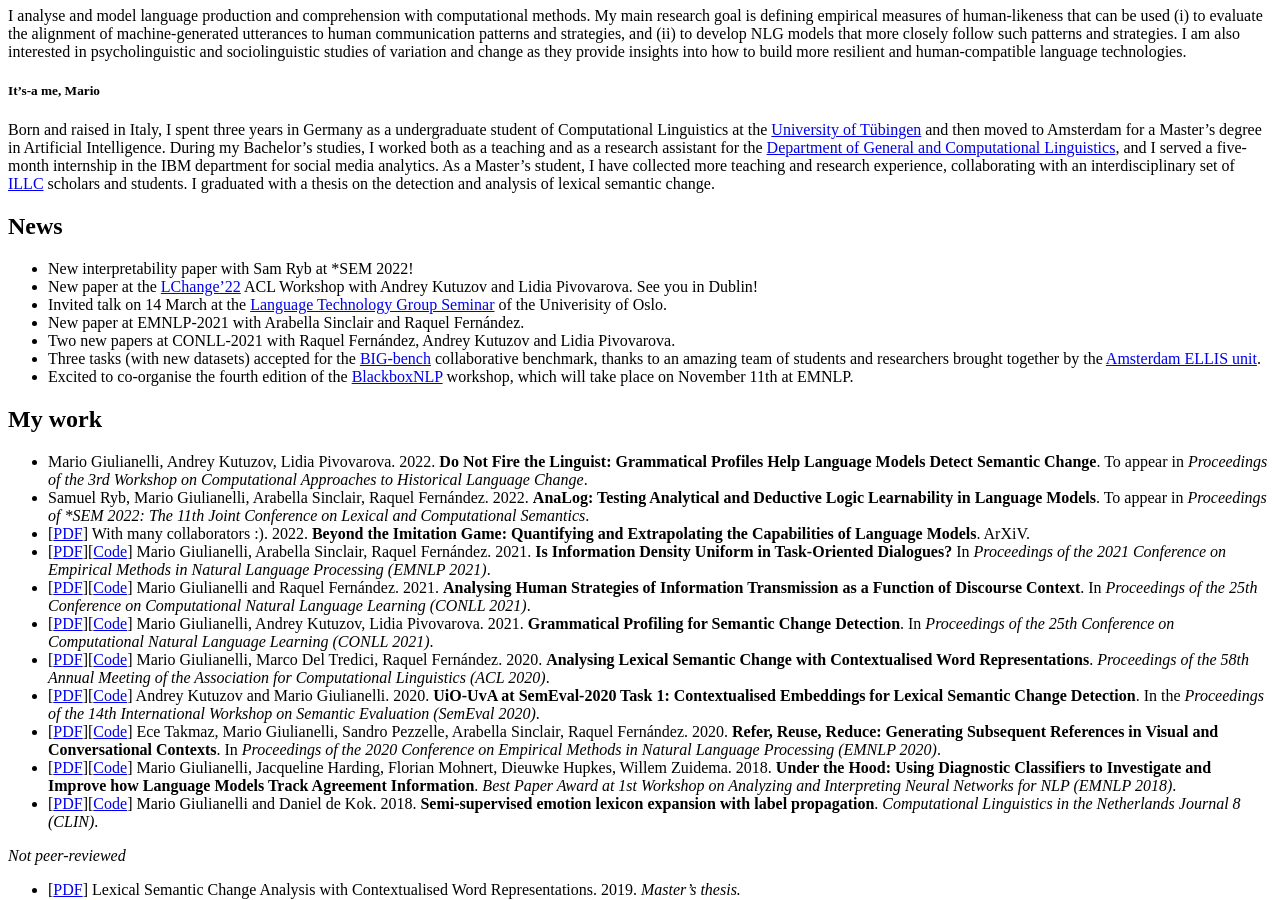
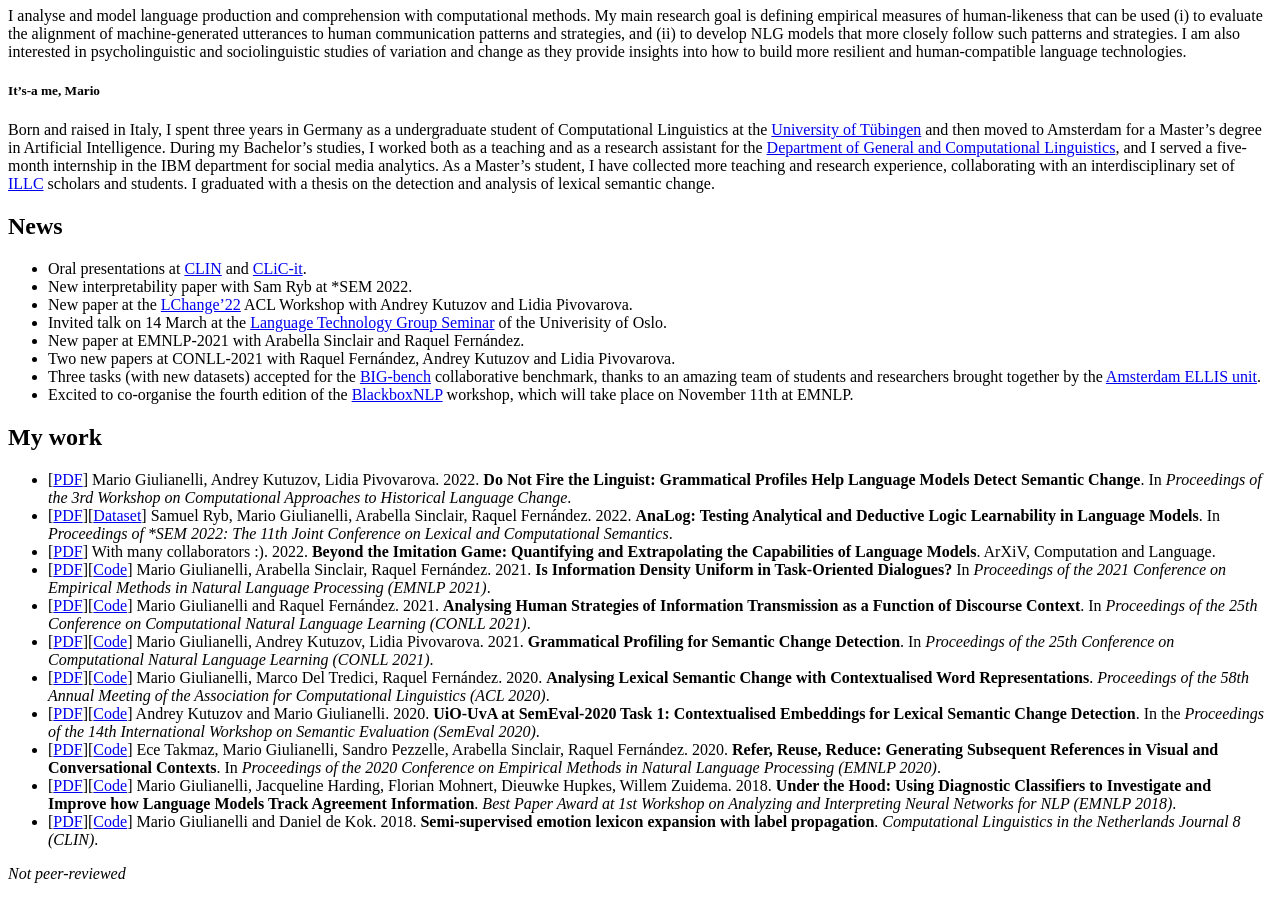
Before and after one commit to glnmario/glnmario.github.io, a Jekyll site: the page built from index.md, in a window 1280 px wide and 900 px high, scrolled down 1231 px. Built offline with Jekyll 4.4.1, drawn with Linux system fonts in a browser that asks for light colours.

Commit message:
Update index.md

```diff
--- a/index.md
+++ b/index.md
@@ -23,8 +23,9 @@
 -->
 
 ## News
-- New interpretability paper with Sam Ryb at *SEM 2022!
-- New paper at the [LChange'22](https://languagechange.org/events/2022-acl-lchange/) ACL Workshop with Andrey Kutuzov and Lidia Pivovarova. See you in Dublin!
+- Oral presentations at [CLIN](https://clin2022.uvt.nl) and [CLiC-it](https://clic2021.disco.unimib.it).
+- New interpretability paper with Sam Ryb at *SEM 2022.
+- New paper at the [LChange'22](https://languagechange.org/events/2022-acl-lchange/) ACL Workshop with Andrey Kutuzov and Lidia Pivovarova.
 - Invited talk on 14 March at the [Language Technology Group Seminar](https://www.mn.uio.no/ifi/english/research/groups/ltg/research-seminar/) of the Univerisity of Oslo.
 - New paper at EMNLP-2021 with Arabella Sinclair and Raquel Fernández.
 - Two new papers at CONLL-2021 with Raquel Fernández, Andrey Kutuzov and Lidia Pivovarova.
@@ -32,9 +33,9 @@
 - Excited to co-organise the fourth edition of the [BlackboxNLP](https://blackboxnlp.github.io) workshop, which will take place on November 11th at EMNLP.
 
 ## My work
-- Mario Giulianelli, Andrey Kutuzov, Lidia Pivovarova. 2022. **Do Not Fire the Linguist: Grammatical Profiles Help Language Models Detect Semantic Change**. To appear in _Proceedings of the 3rd Workshop on Computational Approaches to Historical Language Change_.
-- Samuel Ryb, Mario Giulianelli, Arabella Sinclair, Raquel Fernández. 2022. **AnaLog: Testing Analytical and Deductive Logic Learnability in Language Models**. To appear in _Proceedings of *SEM 2022: The 11th Joint Conference on Lexical and Computational Semantics_.
-- [[PDF](https://github.com/google/BIG-bench/blob/main/docs/paper/BIG-bench.pdf)] With many collaborators :). 2022. **Beyond the Imitation Game: Quantifying and Extrapolating the Capabilities of Language Models**. ArXiV.
+- [[PDF](https://aclanthology.org/2022.lchange-1.6/)] Mario Giulianelli, Andrey Kutuzov, Lidia Pivovarova. 2022. **Do Not Fire the Linguist: Grammatical Profiles Help Language Models Detect Semantic Change**. In _Proceedings of the 3rd Workshop on Computational Approaches to Historical Language Change_.
+- [[PDF](https://aclanthology.org/2022.starsem-1.5/)][[Dataset](https://github.com/dmg-illc/analog)] Samuel Ryb, Mario Giulianelli, Arabella Sinclair, Raquel Fernández. 2022. **AnaLog: Testing Analytical and Deductive Logic Learnability in Language Models**. In _Proceedings of *SEM 2022: The 11th Joint Conference on Lexical and Computational Semantics_.
+- [[PDF](https://arxiv.org/abs/2206.04615)] With many collaborators :). 2022. **Beyond the Imitation Game: Quantifying and Extrapolating the Capabilities of Language Models**. ArXiV, Computation and Language.
 - [[PDF](https://aclanthology.org/2021.emnlp-main.652/)][[Code](https://github.com/dmg-illc/uid-dialogue)] Mario Giulianelli, Arabella Sinclair, Raquel Fernández. 2021. **Is Information Density Uniform in Task-Oriented Dialogues?** In _Proceedings of the 2021 Conference on Empirical Methods in Natural Language Processing (EMNLP 2021)_.
 - [[PDF](https://aclanthology.org/2021.conll-1.50/)][[Code](https://github.com/dmg-illc/uid-dialogue)] Mario Giulianelli and Raquel Fernández. 2021. **Analysing Human Strategies of Information Transmission as a Function of Discourse Context**. In _Proceedings of the 25th Conference on Computational Natural Language Learning (CONLL 2021)_.
 - [[PDF](https://aclanthology.org/2021.conll-1.33/)][[Code](https://github.com/glnmario/semchange-profiling)] Mario Giulianelli, Andrey Kutuzov, Lidia Pivovarova. 2021. **Grammatical Profiling for Semantic Change Detection**. In _Proceedings of the 25th Conference on Computational Natural Language Learning (CONLL 2021)_.
```
